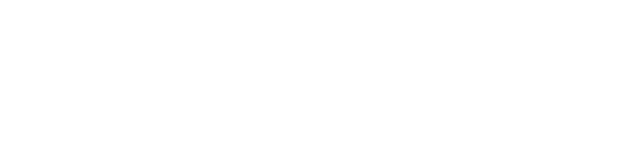
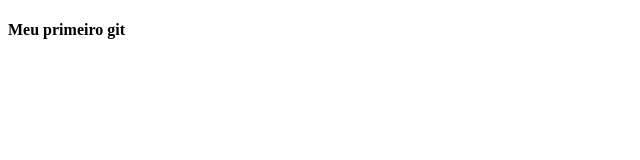
Before and after one commit to Luc280989/teste, a plain HTML site: page Index.html in a window 1280 px wide. Shown: the whole page, without its empty margins (0-640 px from the left). Drawn offline with Linux system fonts and the light colour scheme.

Commit message:
adicionei título

```diff
--- a/Index.html
+++ b/Index.html
@@ -7,6 +7,7 @@
     <title>Começo</title>
 </head>
 <body>
+    <h4>Meu primeiro git</h4>
 
 </body>
 </html>
```
